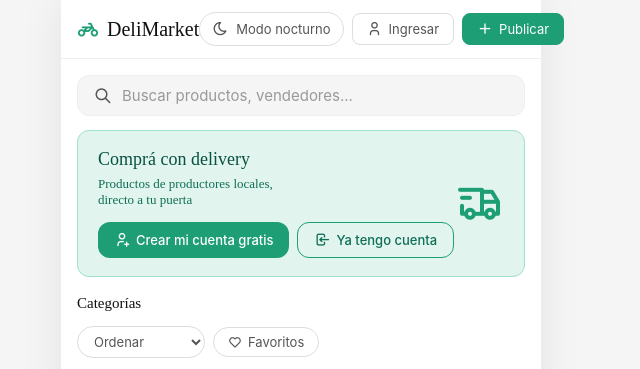
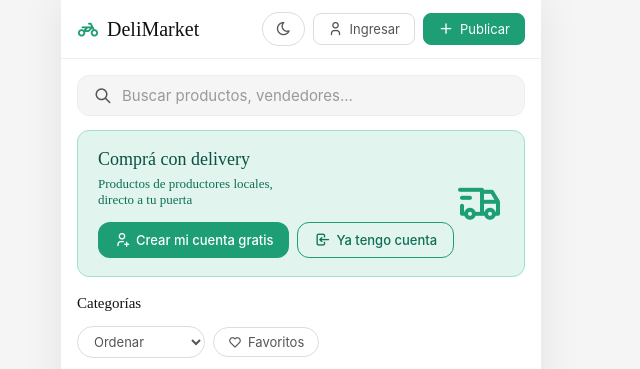
Before and after one commit to juanmks86-debug/delimarketAPP, a plain HTML site: page index.html in a window 1280 px wide. Shown: the top 369 px of the page, without its empty margins (339-979 px from the left). Drawn offline with Linux system fonts and the light colour scheme.

Commit message:
Arregla contraste de botones con temas activos y saca texto del toggle de modo oscuro

```diff
--- a/js/temas.js
+++ b/js/temas.js
@@ -341,6 +341,23 @@ function stopParticles() {
     body.tema-vacaciones .checkout-btn,
     body.tema-vacaciones .add-to-cart-btn { background: var(--theme-primary) !important; }
 
+    /* Contraste de los botones del navbar (Ingresar / Modo nocturno)
+       cuando hay un tema decorativo activo. Antes se quedaban con su
+       gris clarito de siempre, pensado para fondo blanco, y casi no
+       se veían sobre el navbar oscuro/de color del tema. */
+    body[class*="tema-"]:not(.tema-ninguno) .navbar .nav-btn,
+    body[class*="tema-"]:not(.tema-ninguno) .navbar .dark-mode-toggle {
+      color: var(--theme-navbar-text, #fff) !important;
+      border-color: rgba(255,255,255,0.45) !important;
+    }
+    body[class*="tema-"]:not(.tema-ninguno) .navbar .nav-btn:hover,
+    body[class*="tema-"]:not(.tema-ninguno) .navbar .dark-mode-toggle:hover {
+      background: rgba(255,255,255,0.15) !important;
+    }
+    body[class*="tema-"]:not(.tema-ninguno) .navbar .nav-btn.primary {
+      border-color: transparent !important;
+    }
+
     /* MODO NOCTURNO */
     body.dark-mode {
       --color-background-primary:   #1a1a1a !important;
@@ -402,9 +419,11 @@ function toggleDarkMode() {
 function updateDarkToggleUI() {
   const isDark = document.body.classList.contains('dark-mode');
   document.querySelectorAll('.dark-mode-toggle').forEach(btn => {
-    btn.innerHTML = isDark
-      ? '<i class="ti ti-sun"></i> Modo claro'
-      : '<i class="ti ti-moon"></i> Modo nocturno';
+    // Solo ícono (sol/luna) — el patrón es reconocible sin texto y
+    // ahorra espacio en el navbar. El title queda para accesibilidad
+    // y para quien pase el mouse por encima.
+    btn.innerHTML = isDark ? '<i class="ti ti-sun"></i>' : '<i class="ti ti-moon"></i>';
+    btn.title = isDark ? 'Modo claro' : 'Modo nocturno';
   });
 }
 
```
Also changed, not shown: vendedor.html (+4 -4 lines).
